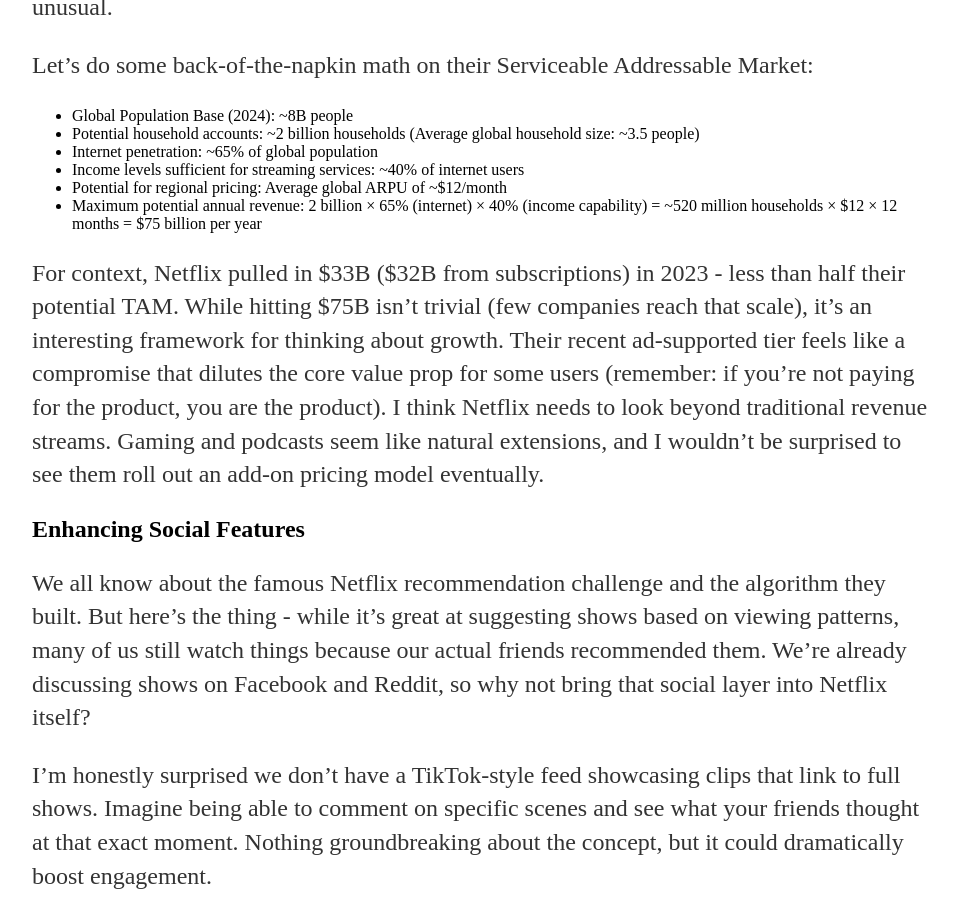
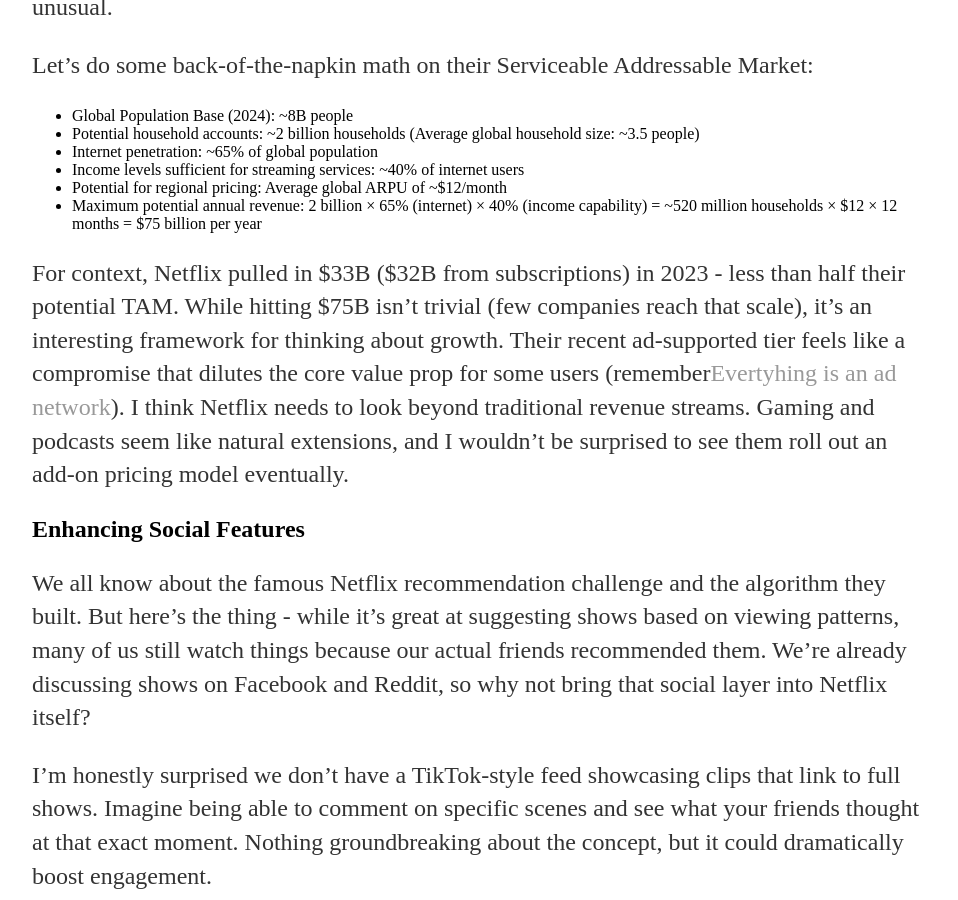
Before and after one commit to aritraghosh/aritraghosh.github.io, a Jekyll site: the page built from _posts/2025-02-15-netflix-next-act.md, in a window 1280 px wide and 900 px high, scrolled down 540 px. Shown: the whole window, without its empty margins (160-1118 px from the left). Built offline with Jekyll 4.4.1, drawn with Linux system fonts in a browser that asks for light colours.

Commit message:
Update 2025-02-15-netflix-next-act.md

```diff
--- a/_posts/2025-02-15-netflix-next-act.md
+++ b/_posts/2025-02-15-netflix-next-act.md
@@ -17,7 +17,7 @@
 - Potential for regional pricing: Average global ARPU of ~$12/month
 - Maximum potential annual revenue: 2 billion × 65% (internet) × 40% (income capability) = ~520 million households × $12 × 12 months = $75 billion per year
 
-For context, Netflix pulled in $33B ($32B from subscriptions) in 2023 - less than half their potential TAM. While hitting $75B isn't trivial (few companies reach that scale), it's an interesting framework for thinking about growth. Their recent ad-supported tier feels like a compromise that dilutes the core value prop for some users (remember: if you're not paying for the product, you are the product). I think Netflix needs to look beyond traditional revenue streams. Gaming and podcasts seem like natural extensions, and I wouldn't be surprised to see them roll out an add-on pricing model eventually.
+For context, Netflix pulled in $33B ($32B from subscriptions) in 2023 - less than half their potential TAM. While hitting $75B isn't trivial (few companies reach that scale), it's an interesting framework for thinking about growth. Their recent ad-supported tier feels like a compromise that dilutes the core value prop for some users (remember[Evertyhing is an ad network](https://mobiledevmemo.com/everything-is-an-ad-network/)). I think Netflix needs to look beyond traditional revenue streams. Gaming and podcasts seem like natural extensions, and I wouldn't be surprised to see them roll out an add-on pricing model eventually.
 
 ## Enhancing Social Features
 We all know about the famous Netflix recommendation challenge and the algorithm they built. But here's the thing - while it's great at suggesting shows based on viewing patterns, many of us still watch things because our actual friends recommended them. We're already discussing shows on Facebook and Reddit, so why not bring that social layer into Netflix itself?
```
